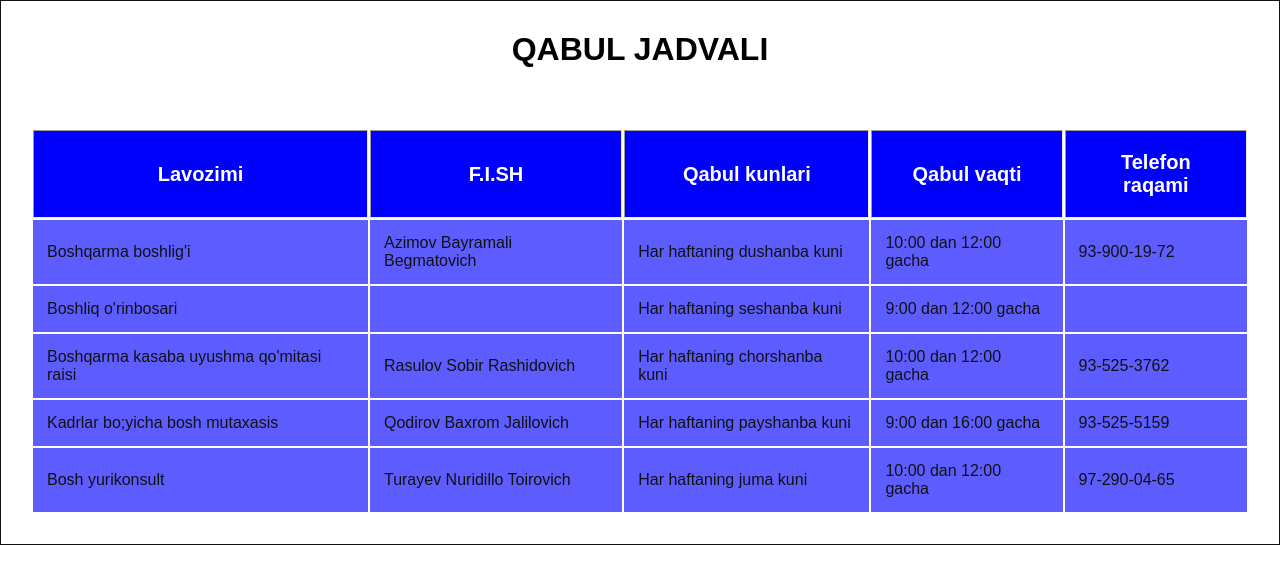
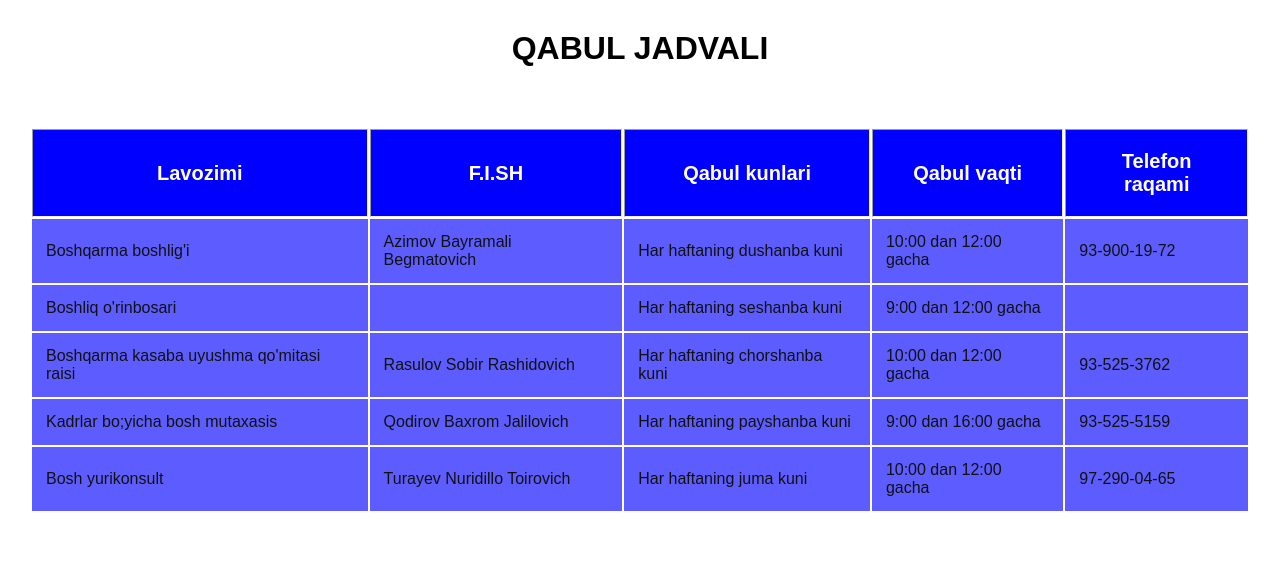
Before and after one commit to YusufjonAbdumajidov/YakGuz, a React (Create React App) app: page /qabul in a window 1280 px wide. Shown: the top 584 px of the page. Built offline with nearby package versions, Linux system fonts and the light colour scheme.

Commit message:
new changes made

```diff
--- a/src/styles/qabul.scss
+++ b/src/styles/qabul.scss
@@ -1,5 +1,5 @@
 .qabulContainer{
-    border: 1px solid #111;
+    // border: 1px solid #111;
     padding: 30px;
     display: flex;
     flex-direction: column;
```
